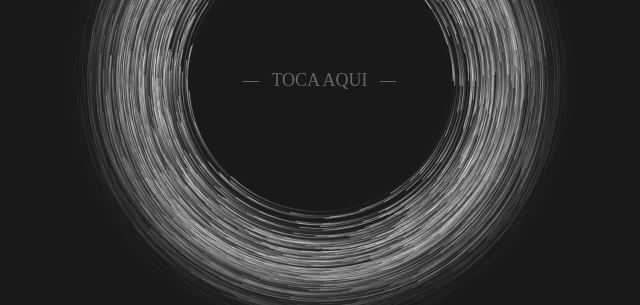
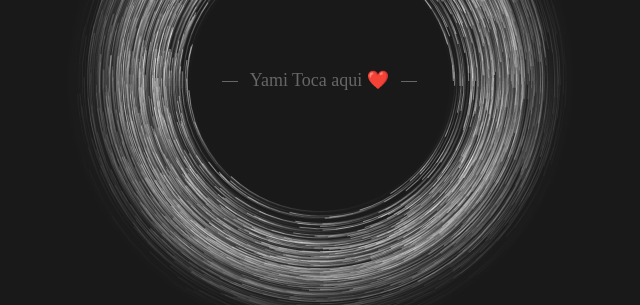
Before and after one commit to iam-Teo4u/Feelingsyami, a plain HTML site: page index.html in a window 1280 px wide. Shown: the part 319-624 px from the top of the page, 320-960 px from the left. Drawn offline with nearby package versions, Linux system fonts and the light colour scheme; animation ran at ten frames a second.

Commit message:
Update index.html

```diff
--- a/index.html
+++ b/index.html
@@ -2,7 +2,7 @@
 <html lang="en" >
 <head>
   <meta charset="UTF-8">
-  <title>Galaxia de lunares</title>
+  <title>Lo que siento por ti en un click</title>
   <link rel="stylesheet" href="https://cdnjs.cloudflare.com/ajax/libs/meyer-reset/2.0/reset.min.css">
 <link rel="stylesheet" href="./style.css">
 
@@ -10,7 +10,7 @@
 <body onLoad="redireccionar()">
 <!-- partial:index.partial.html -->
 <div id="blackhole">
-	<div class="centerHover"><span>TOCA AQUI</span></div>
+	<div class="centerHover"><span>Yami Toca aqui ❤️</span></div>
 </div>
 <!-- partial -->
   <script src='https://cdnjs.cloudflare.com/ajax/libs/jquery/3.1.0/jquery.min.js'></script><script  src="./script.js"></script>
```
